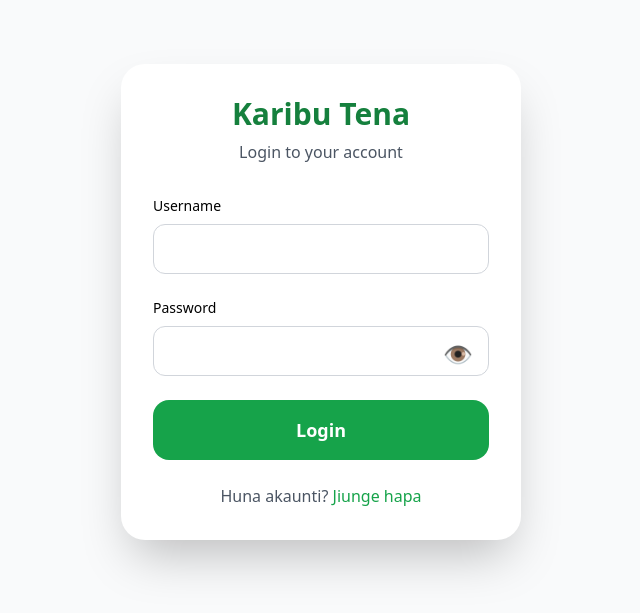
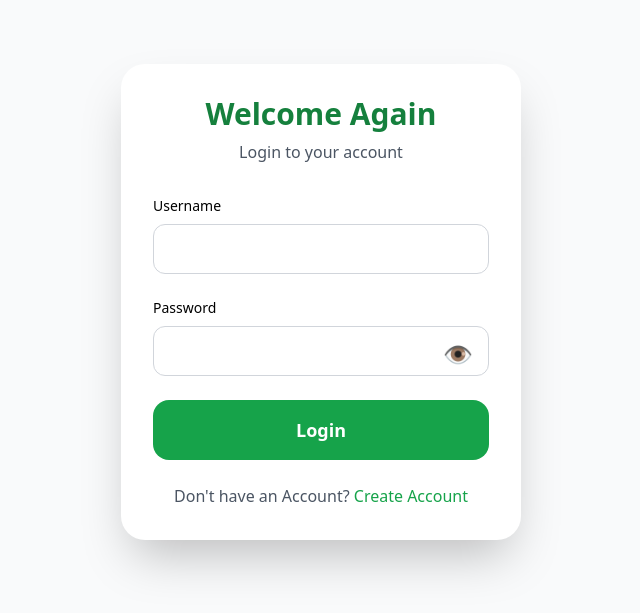
Before and after one commit to aatypical8-cmyk/nyumbafind-ke, a Django app: page /login/ in a window 1280 px wide. Shown: the top 613 px of the page, without its empty margins (319-959 px from the left). Run offline with Django 5.2, Linux system fonts and the light colour scheme; some libraries are stand-ins or nearby versions.

Commit message:
Improve register and login views with better messages

```diff
--- a/properties/templates/login.html
+++ b/properties/templates/login.html
@@ -9,7 +9,7 @@
 <body class="bg-gray-50">
     <div class="max-w-md mx-auto p-6 mt-10">
         <div class="bg-white rounded-3xl shadow-2xl p-8">
-            <h1 class="text-3xl font-bold text-green-700 text-center mb-2">Karibu Tena</h1>
+            <h1 class="text-3xl font-bold text-green-700 text-center mb-2">Welcome Again</h1>
             <p class="text-center text-gray-600 mb-8">Login to your account</p>
 
             {% if form.errors %}
@@ -42,8 +42,8 @@
             </form>
 
             <p class="text-center mt-6 text-gray-600">
-                Huna akaunti?
-                <a href="/register/" class="text-green-600 font-medium hover:underline">Jiunge hapa</a>
+                Don't have an Account?
+                <a href="/register/" class="text-green-600 font-medium hover:underline">Create Account</a>
             </p>
         </div>
     </div>
--- a/properties/views.py
+++ b/properties/views.py
@@ -1,10 +1,12 @@
 
 from django.shortcuts import render, redirect, get_object_or_404
 from django.contrib.auth.decorators import login_required
-from django.contrib import messages
-from django.contrib.auth.forms import UserCreationForm
 from django.contrib.auth import login, logout
 from .models import Property, PropertyImage, Profile
+from django.contrib.auth.forms import UserCreationForm, AuthenticationForm
+from django.contrib.auth import login, authenticate
+from django.contrib import messages
+from django.shortcuts import render, redirect
 
 # =========== HOME WITH SEARCH & FILTER =========
 def home(request):
@@ -192,28 +194,30 @@ def register(request):
         if form.is_valid():
             user = form.save()
             login(request, user)
-            messages.success(request, f"Welcome {user.username}! Account created successfully.")
+            messages.success(request, f'Welcome {user.username}! Account created successfully.')
             return redirect('home')
         else:
-            print(form.errors)
+            messages.error(request, 'Please correct the errors below.')
     else:
         form = UserCreationForm()
+
     return render(request, 'register.html', {'form': form})
 
 
 def user_login(request):
     if request.method == 'POST':
-        from django.contrib.auth import authenticate
-        username = request.POST.get('username')
-        password = request.POST.get('password')
-        user = authenticate(request, username=username, password=password)
-
-        if user is not None:
+        form = AuthenticationForm(request, data=request.POST)
+        if form.is_valid():
+            user = form.get_user()
             login(request, user)
+            messages.success(request, f'Welcome back, {user.username}!')
             return redirect('home')
         else:
-            pass
-    return render(request, 'login.html')
+            messages.error(request, 'Invalid username or password.')
+    else:
+        form = AuthenticationForm()
+
+    return render(request, 'login.html', {'form': form})
 
 
 @login_required()
```
Also changed, not shown: properties/templates/register.html (+4 -4 lines).
